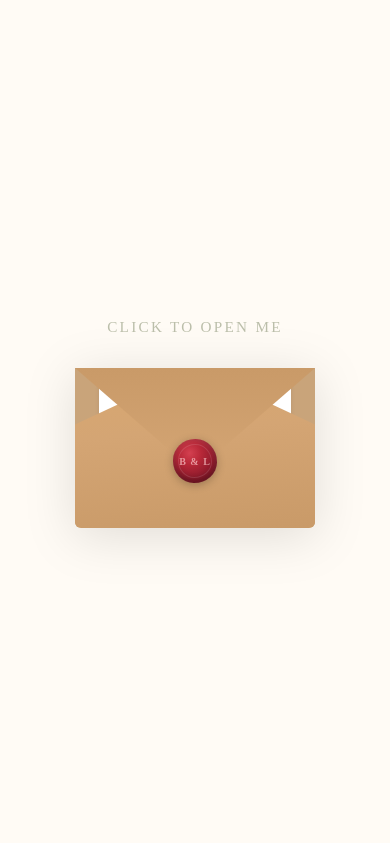
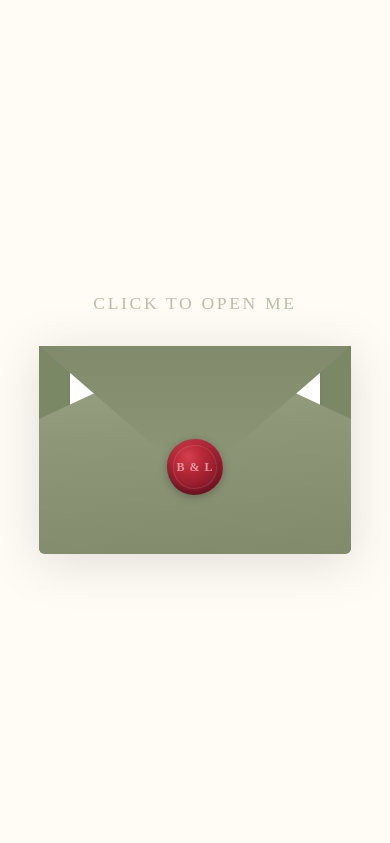
Before and after one commit to bradleytenuta/wedding-website, a plain HTML site: page index.html in a window 390 px wide. Shown: the top 843 px of the page. Drawn offline with nearby package versions, Linux system fonts and the light colour scheme.

Commit message:
Improved the animation and made the envelope bigger.

```diff
--- a/assets/style.css
+++ b/assets/style.css
@@ -39,15 +39,16 @@ body.no-scroll {
 
 .envelope-intro {
     position: relative;
-    width: 300px;
-    height: 200px;
+    width: 80vw;
+    max-width: 500px;
+    aspect-ratio: 3 / 2;
     filter: drop-shadow(0 8px 25px rgba(0, 0, 0, 0.12));
 }
 
 .envelope-lining {
     position: absolute;
     inset: 0;
-    background: #e8d5b8;
+    background: #b8c4a8;
     border-radius: 0 0 6px 6px;
     overflow: hidden;
     z-index: 0;
@@ -64,20 +65,20 @@ body.no-scroll {
 
 .envelope-lining::before {
     left: 0;
-    background: linear-gradient(to bottom right, #c9a47a 50%, transparent 50.5%);
+    background: linear-gradient(to bottom right, #7a8866 50%, transparent 50.5%);
 }
 
 .envelope-lining::after {
     right: 0;
-    background: linear-gradient(to bottom left, #c9a47a 50%, transparent 50.5%);
+    background: linear-gradient(to bottom left, #7a8866 50%, transparent 50.5%);
 }
 
 .envelope-letter {
     position: absolute;
-    width: 240px;
-    height: 160px;
-    top: 20px;
-    left: 30px;
+    width: 80%;
+    height: 80%;
+    top: 10%;
+    left: 10%;
     background: #fff;
     border-radius: 2px;
     z-index: 1;
@@ -85,32 +86,25 @@ body.no-scroll {
 }
 
 .envelope-letter.slide-out {
-    z-index: 10;
     animation: letterSlideAndExpand 2s cubic-bezier(0.22, 1, 0.36, 1) forwards;
 }
 
 @keyframes letterSlideAndExpand {
     0% {
         transform: translateY(0) scale(1);
-        opacity: 0;
-    }
-    5% {
-        opacity: 1;
     }
     35% {
-        transform: translateY(-200px) scale(1);
-        opacity: 1;
+        transform: translateY(-120%) scale(1);
     }
     100% {
-        transform: translateY(-200px) scale(15);
-        opacity: 1;
+        transform: translateY(-120%) scale(15);
     }
 }
 
 .envelope-front {
     position: absolute;
     inset: 0;
-    background: linear-gradient(175deg, #d9a870 0%, #d4a574 40%, #c99a68 100%);
+    background: linear-gradient(175deg, #9aa584 0%, #8f9779 40%, #828a6c 100%);
     border-radius: 0 0 6px 6px;
     z-index: 2;
     clip-path: polygon(0 35%, 50% 0%, 100% 35%, 100% 100%, 0% 100%);
@@ -121,8 +115,8 @@ body.no-scroll {
     top: 0;
     left: 0;
     width: 100%;
-    height: 130px;
-    background: linear-gradient(180deg, #c99a68 0%, #d4a574 100%);
+    height: 65%;
+    background: linear-gradient(180deg, #828a6c 0%, #8f9779 100%);
     clip-path: polygon(0 0, 100% 0, 50% 100%);
     transform-origin: top center;
     transform: perspective(800px) rotateX(0deg);
@@ -136,8 +130,8 @@ body.no-scroll {
 
 .wax-seal {
     position: absolute;
-    width: 54px;
-    height: 54px;
+    width: 18%;
+    aspect-ratio: 1;
     left: 50%;
     top: 58%;
     transform: translate(-50%, -50%);
@@ -192,29 +186,9 @@ body.no-scroll {
     to { opacity: 0; }
 }
 
-@media (max-width: 480px) {
+@media (min-width: 768px) {
     .envelope-intro {
-        width: 240px;
-        height: 160px;
-    }
-    .envelope-letter {
-        width: 192px;
-        height: 128px;
-        top: 16px;
-        left: 24px;
-    }
-    .envelope-flap {
-        height: 104px;
-    }
-    .wax-seal {
-        width: 44px;
-        height: 44px;
-    }
-    .wax-seal-text {
-        font-size: 10px !important;
-    }
-    .envelope-hint {
-        font-size: 0.95em !important;
+        width: 50vw;
     }
 }
 /* ===== Envelope Intro Overlay End ===== */
--- a/index.html
+++ b/index.html
@@ -39,7 +39,11 @@
             hint.classList.add('hide');
             setTimeout(function() { seal.classList.add('break'); }, 100);
             setTimeout(function() { flap.classList.add('open'); }, 500);
-            setTimeout(function() { letter.classList.add('slide-out'); }, 1300);
+            setTimeout(function() {
+                flap.style.zIndex = '0';
+                letter.classList.add('slide-out');
+            }, 1300);
+            setTimeout(function() { letter.style.zIndex = '10'; }, 2000);
             setTimeout(function() { overlay.classList.add('fade-out'); }, 2800);
             setTimeout(function() {
                 overlay.remove();
```
